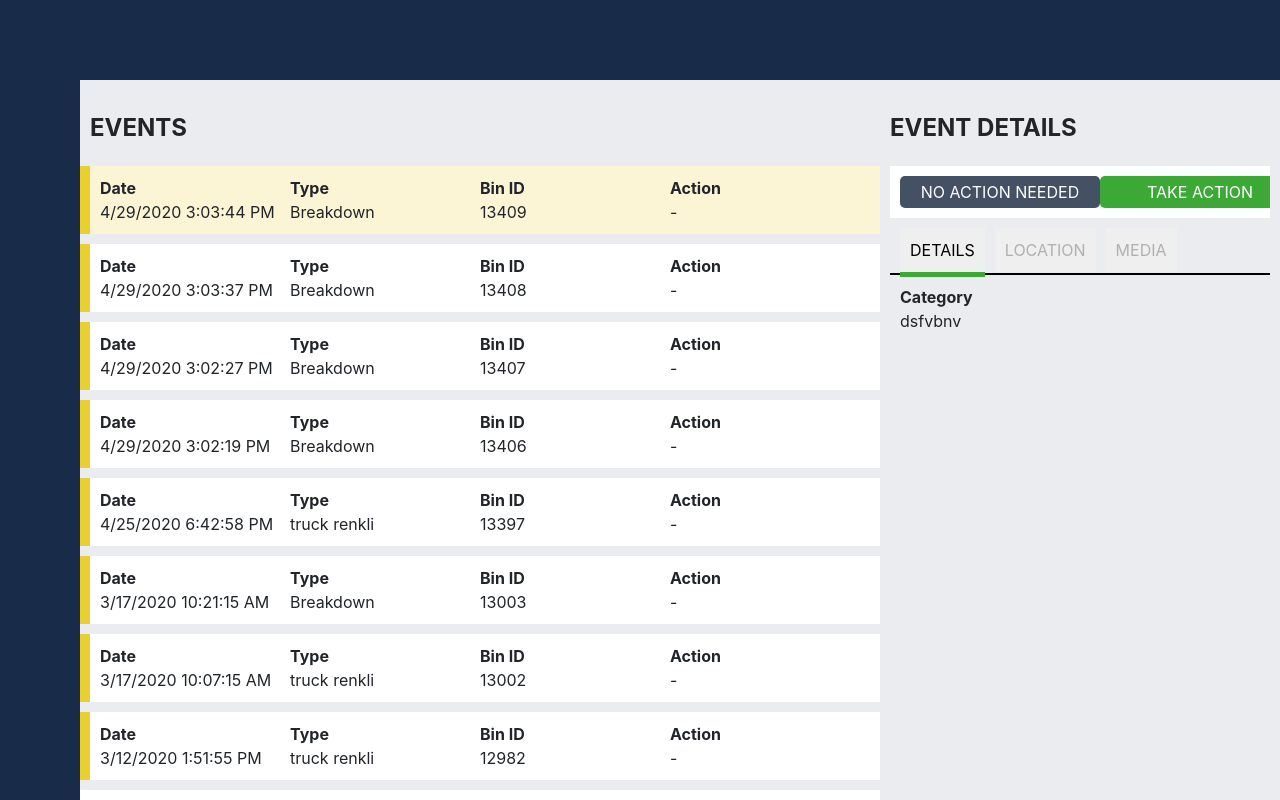
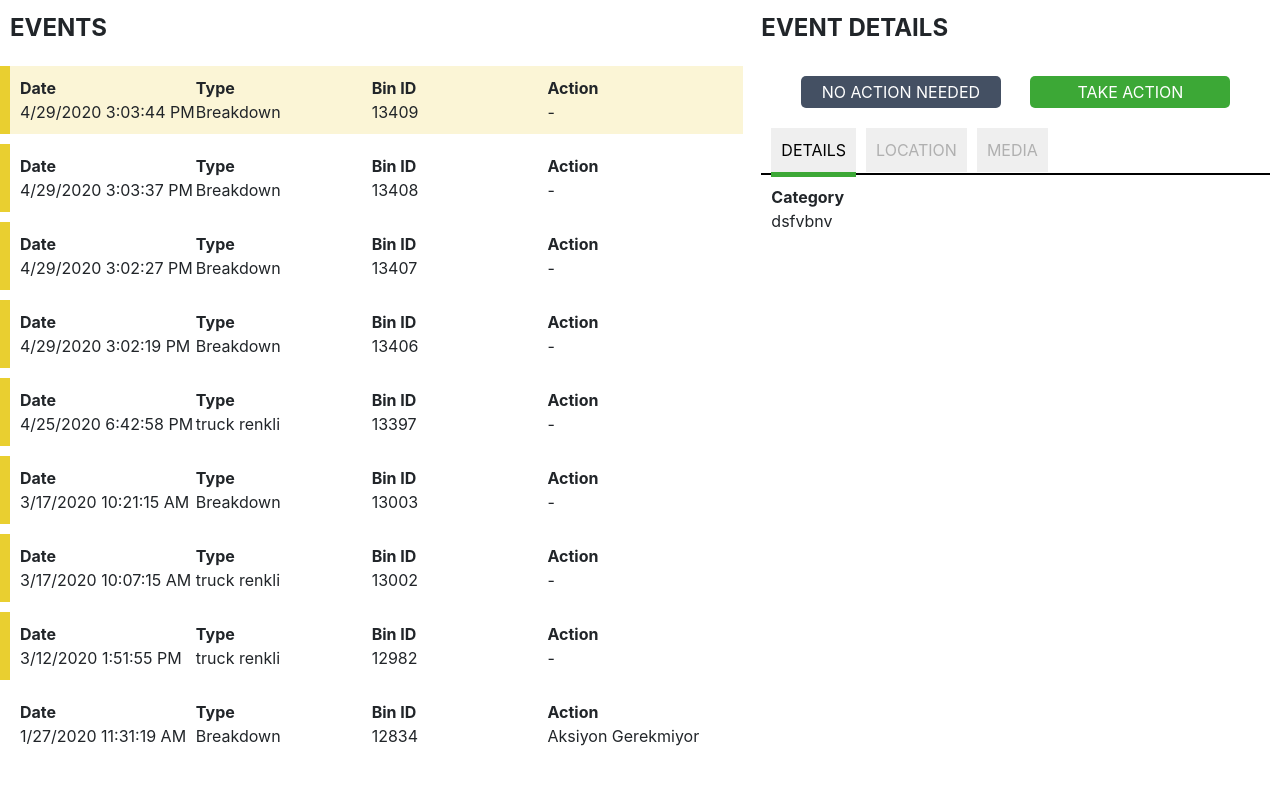
Before and after one commit to bunyaminerdal/interview-question1, a React (Create React App) app: page / in a window 1280 px wide. Built offline with nearby package versions, Linux system fonts and the light colour scheme.

Commit message:
material ui

```diff
--- a/package.json
+++ b/package.json
@@ -3,6 +3,10 @@
   "version": "0.1.0",
   "private": true,
   "dependencies": {
+    "@emotion/react": "^11.10.0",
+    "@emotion/styled": "^11.10.0",
+    "@mui/icons-material": "^5.8.4",
+    "@mui/material": "^5.9.2",
     "@reduxjs/toolkit": "^1.8.3",
     "@testing-library/jest-dom": "^5.16.4",
     "@testing-library/react": "^13.3.0",
--- a/src/App.tsx
+++ b/src/App.tsx
@@ -1,3 +1,4 @@
+import { Box, Grid, Stack } from '@mui/material';
 import { useEffect } from 'react';
 import './App.css';
 import EventDetail from './components/EventDetail';
@@ -14,12 +15,12 @@ function App() {
 
 
   return (
-    <div className='main-container'>
-      <div className="row event-main-container">
+    <Box>
+      <Grid container spacing={1} sx={{ flexDirection: { sm: 'column-reverse', md: 'row', xs: 'column-reverse' } }}>
         <EventList />
         <EventDetail />
-      </div>
-    </div>
+      </Grid>
+    </Box>
 
   );
 }
--- a/src/components/EventDetail.tsx
+++ b/src/components/EventDetail.tsx
@@ -4,6 +4,7 @@ import { MapContainer, Marker, Popup, TileLayer } from 'react-leaflet'
 import ReactAudioPlayer from 'react-audio-player'
 import { ReactComponent as Fullscreen } from '../icons/Fullscreen.svg'
 import { ReactComponent as FullscreenExit } from '../icons/Fullscreen-exit.svg'
+import { Grid } from '@mui/material'
 
 const selectionEnum = {
     details: 'details',
@@ -18,7 +19,7 @@ const EventDetail = () => {
         setSelection(selectionEnum.details)
     }, [selectedData])
     return (
-        <div className='col-4'>
+        <Grid item md={5} sm={12} xs={12}>
             <div className='event-detail-title'>EVENT DETAILS</div>
             <div className="event-detail-container">
                 <div className='event-detail-button-container'>
@@ -79,7 +80,7 @@ const EventDetail = () => {
                 </div>
             </div>
 
-        </div>
+        </Grid>
     )
 }
 
--- a/src/components/EventList.tsx
+++ b/src/components/EventList.tsx
@@ -1,3 +1,4 @@
+import { Box, Grid } from '@mui/material';
 import { setSelectedEvent } from '../features/eventSlice';
 import { useAppDispatch, useAppSelector } from '../store';
 
@@ -12,7 +13,7 @@ const EventList = () => {
         return converteddate.toLocaleDateString() + " " + converteddate.toLocaleTimeString();
     }
     return (
-        <div className='col-8'>
+        <Grid item md={7} sm={12} xs={12}>
             <div className='event-list-title'>EVENTS</div>
             <div className="event-list-container">
                 {datas.map(data => {
@@ -25,7 +26,7 @@ const EventList = () => {
                     </div>
                 })}
             </div>
-        </div>
+        </Grid>
     )
 }
 
--- a/src/features/eventSlice.ts
+++ b/src/features/eventSlice.ts
@@ -6,7 +6,7 @@ const initialState = {
     selectedData: {} as data,
 }
 const eventSlice = createSlice({
-    name: "events",
+    name: "eventdata",
     initialState,
     reducers: {
         getEventDatas: (state, action) => {
```
Also changed, not shown: 1 other file (tests, documents, lock files or other folders).
